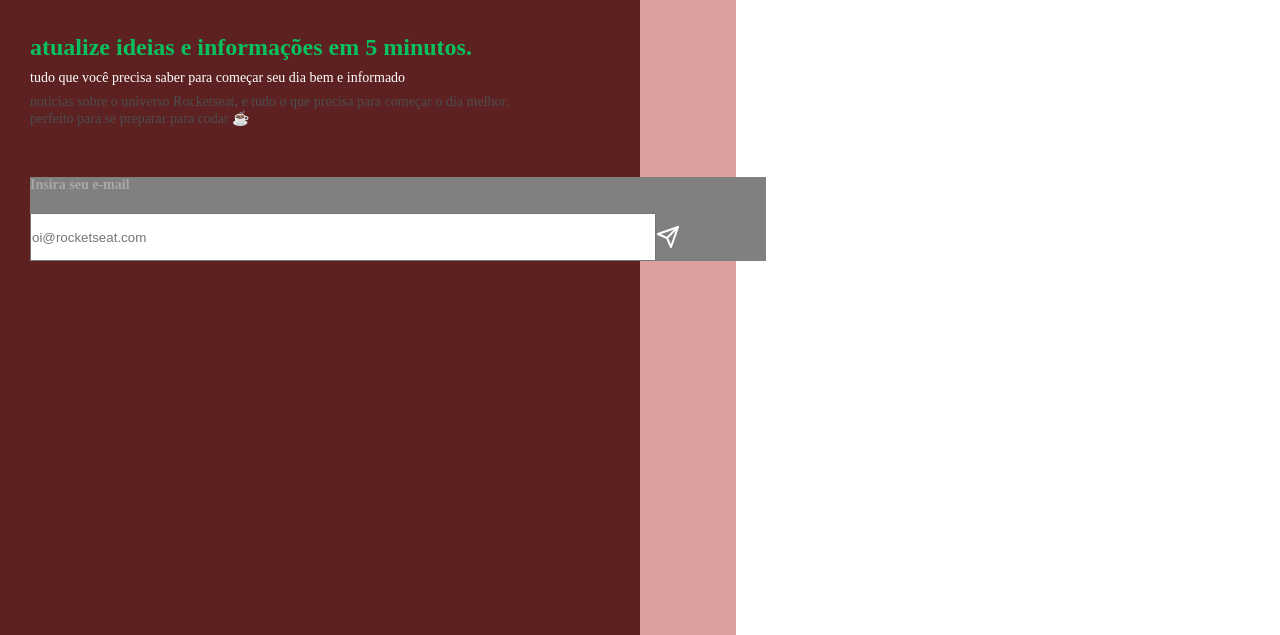
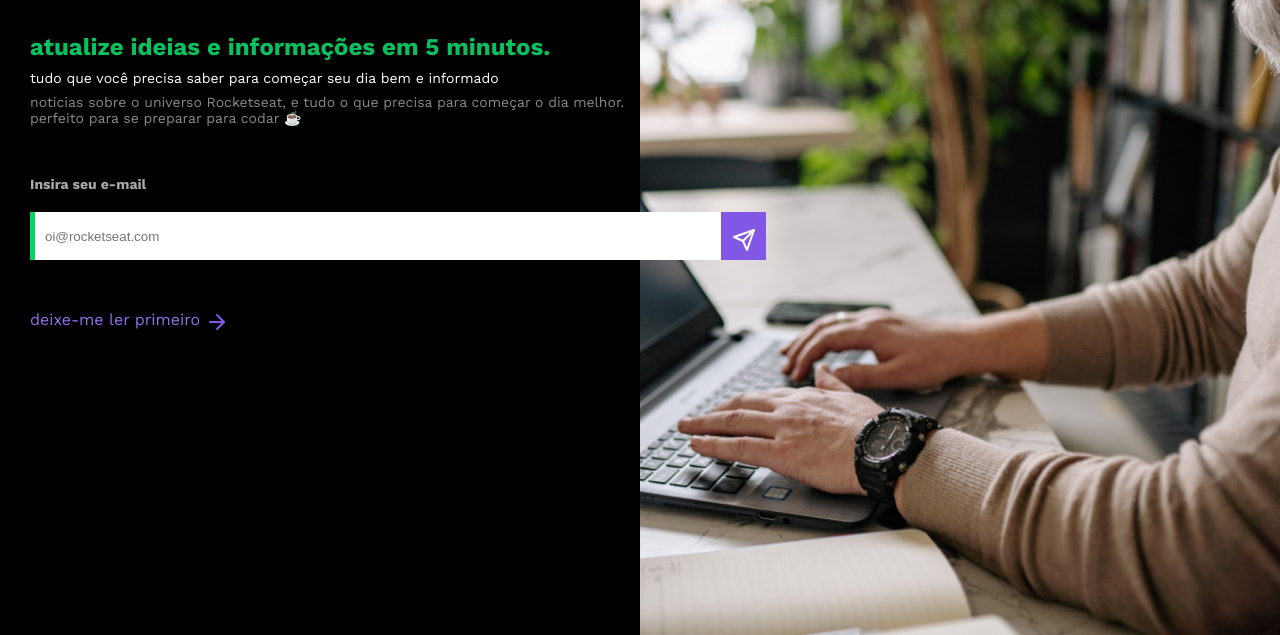
Before and after one commit to julio-2001/RocketNews, a plain HTML site: page index.html in a window 1280 px wide. Shown: the part 165-800 px from the top of the page. Drawn offline with nearby package versions, Linux system fonts and the light colour scheme.

Commit message:
adicionado imagem e alteração de cores a alteração de cores foi feito para melhor contraste entre a letra e o background

```diff
--- a/index.html
+++ b/index.html
@@ -6,6 +6,9 @@
     <meta name="viewport" content="width=device-width, initial-scale=1.0">
     <link rel="stylesheet" href="src/assets/css/newsletter.css">
     <title> RocketNews </title>
+    <link rel="preconnect" href="https://fonts.googleapis.com">
+    <link rel="preconnect" href="https://fonts.gstatic.com" crossorigin>
+    <link href="https://fonts.googleapis.com/css2?family=Poppins&family=Work+Sans:wght@400;500;700&display=swap" rel="stylesheet">
 </head>
 <body>
     <main class="containerCa" >
@@ -25,19 +28,24 @@
                     <label for="inputEmail">Insira seu e-mail</label>
 
                     <div class="containerCa_area_newsletter_inputEmail_separador">
-                        <input id="inputEmail" name="inputEmail"  type="email" placeholder="oi@rocketseat.com" maxlength="40"/>
-                        <img id="iconeSeta" src="src/assets/img/send.svg" alt="icone seta">
+                        <input id="inputEmail" name="inputEmail"  type="email" placeholder="oi@rocketseat.com" maxlength="40"   />
+
+                        <button class="containerCa_area_newsletter_inputEmail_separador_quadrado" >
+                            <img id="iconeSeta" src="src/assets/img/send.svg" alt="icone seta">
+                        </button>
                     </div>
 
                 </div>
 
+                <div class="containerCa_link">
+                    <a href="#" id="linkNewsletter"> deixe-me ler primeiro
+                        <img id="iconeLinkSeta" src="src/assets/img/arrow-right.svg" alt="icone seta para direita">
+                    </a>
 
-
+                </div>
             </div>
         </div>
-
-
     </main>
-
+    <div id="imgBackground"></div>
 </body>
 </html>
--- a/src/assets/css/newsletter.css
+++ b/src/assets/css/newsletter.css
@@ -5,17 +5,18 @@
 }
 
 
+
 .containerCa{
     width: 50%;
     height: 100vh;
     background: black;
+    z-index: 1000;
 }
 
 
 .containerCa_area{
     width: 115%;
     height: 100vh;
-    background: rgb(188, 66, 66,0.5);
 }
 
 
@@ -50,7 +51,7 @@
 
 .containerCa .containerCa_area .containerCa_area_newsletter p {
     margin: 0 30px;
-    color: #4d4d4e;
+    color: #88888d;
     font-size: 14px;
     font-weight: 400;
 }
@@ -59,7 +60,6 @@
     margin: 50px 30px;
     width: 100%;
     height: 84px;
-    background: gray;
     display: flex;
     flex-direction: column;
     justify-content: space-between;
@@ -76,17 +76,67 @@
     display: flex;
 }
 
+.containerCa .containerCa_area .containerCa_area_newsletter .containerCa_area_newsletter_inputEmail .containerCa_area_newsletter_inputEmail_separador  #inputEmail{
+    height: 48px;
+    width: 100%;
+    border: none;
+    outline: none;
+    padding: 10px;
+    border-left: 5px solid #04d361;
+    transition: 0.8s;
+}
+
+.containerCa .containerCa_area .containerCa_area_newsletter .containerCa_area_newsletter_inputEmail .containerCa_area_newsletter_inputEmail_separador  #inputEmail:invalid{
+    border-left: 5px solid #cc0000;
+}
+
+.containerCa_area_newsletter_inputEmail_separador_quadrado{
+    width:48px;
+    height: 48px;
+    background: #8257e5;
+    border: none;
+    cursor: pointer;
+}
+
+.containerCa_area_newsletter_inputEmail .containerCa_area_newsletter_inputEmail_separador .containerCa_area_newsletter_inputEmail_separador_quadrado #iconeSeta{
+    position: relative;
+    top: 5px;
+    max-width: 24px;
+    height: 24px;
+}
+
+.containerCa .containerCa_link{
+    display: flex;
+    margin: 0 30px;
+}
+
+.containerCa .containerCa_link a{
+    text-decoration: none;
+    display: flex;
+    color:#9570ec ;
+}
+
+.containerCa .containerCa_link #iconeLinkSeta{
+    margin: 0 5px;
+}
+
+body{
+    display:flex ;
+    font-family: 'Work Sans', sans-serif;
+
+}
+
+#imgBackground{
+    background-image: url(/src/assets/img/image.jpg);
+    width: 60%;
+    height: 100vh;
+    background-repeat: no-repeat;
+    background-size: cover;
+    position: absolute;
+    right: 0;
+    background-position: 75%;
 
 
 
-.containerCa .containerCa_area .containerCa_area_newsletter .containerCa_area_newsletter_inputEmail .containerCa_area_newsletter_inputEmail_separador  #inputEmail{
-   height: 48px;
-    width: 85%;
+
 }
-
-
-.containerCa_area_newsletter_inputEmail .containerCa_area_newsletter_inputEmail_separador #iconeSeta{
-    display: flex;
-    left: 0;
-    align-items: flex-end;
-}
```
Also changed, not shown: src/assets/img/arrow-right.svg (added), src/assets/img/image.jpg (added).
